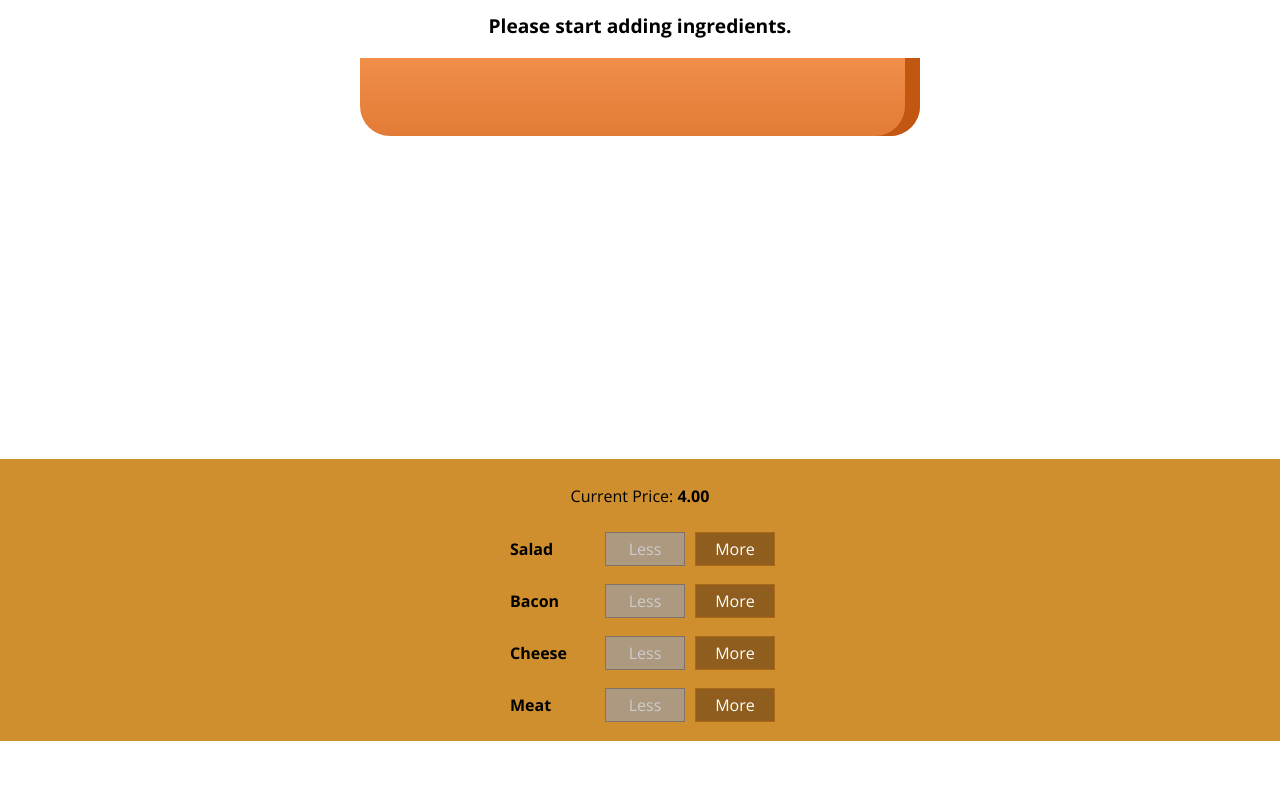
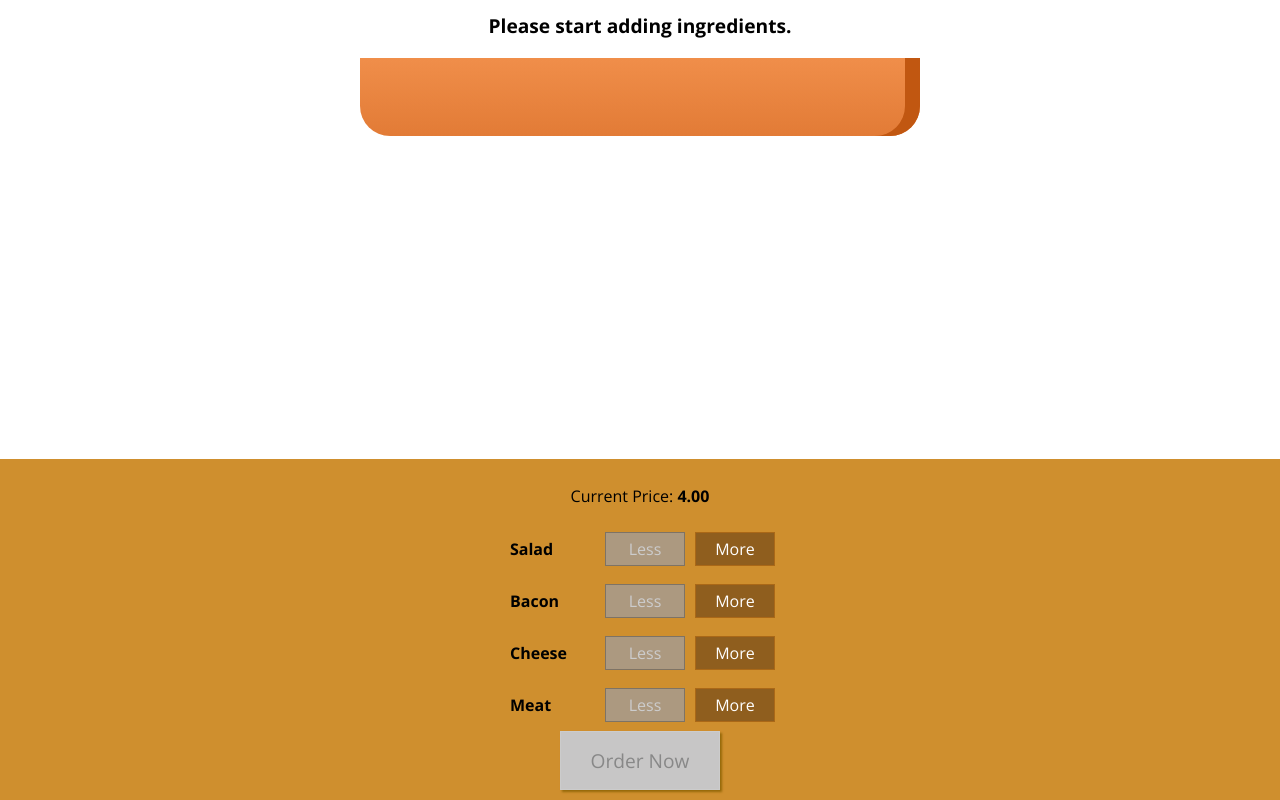
Before and after one commit to salehrezq/react-complete-guide-maximilian-burger-builder, a React (Create React App) app: page / in a window 1280 px wide. Shown: the part 223-1023 px from the top of the page. Before the commit the page ends 964 px from the top, so only its background shows below. Built offline with nearby package versions, Linux system fonts and the light colour scheme.

Commit message:
Add the order button
Lesson:
08. A Real App The Burger Builder (Basic Version)\
20. Adding the Order Button

```diff
--- a/src/components/Burger/BuildControls/BuildControls.js
+++ b/src/components/Burger/BuildControls/BuildControls.js
@@ -19,6 +19,11 @@ const BuildControls = props => (
          remove={() => props.removeIngredient(control.type)}
          disabled={props.disabled[control.type]}
       />)}
+      <button
+         className={classes.OrderButton}
+         disabled={!props.purchasable}>
+         Order Now
+      </button>
    </div>
 );
 
--- a/src/components/Burger/BuildControls/BuildControls.module.css
+++ b/src/components/Burger/BuildControls/BuildControls.module.css
@@ -8,3 +8,44 @@
    margin: auto;
    padding: 10px 0;
 }
+
+.OrderButton {
+   background-color: #DAD735;
+   outline: none;
+   cursor: pointer;
+   border: 1px solid #966909;
+   color: #966909;
+   font-family: inherit;
+   font-size: 1.2em;
+   padding: 15px 30px;
+   box-shadow: 2px 2px 2px #966909;
+}
+
+.OrderButton:hover, .OrderButton:active {
+   background-color: #A0DB41;
+   border: 1px solid #966909;
+   color: #966909;
+}
+
+.OrderButton:disabled {
+   background-color: #C7C6C6;
+   cursor: not-allowed;
+   border: 1px solid #ccc;
+   color: #888888;
+}
+
+.OrderButton:not(:disabled) {
+   animation: enable 0.3s linear;
+}
+
+@keyframes enable {
+   0% {
+      transform: scale(1);
+   }
+   60% {
+      transform: scale(1.1);
+   }
+   100% {
+      transform: scale(1);
+   }
+}
--- a/src/containers/BurgerBuilder/BurgerBuilder.js
+++ b/src/containers/BurgerBuilder/BurgerBuilder.js
@@ -19,31 +19,49 @@ class BurgerBuilder extends Component {
          cheese: 0,
          meat: 0,
       },
-      totalPrice: 4
+      totalPrice: 4,
+      purchasable: false
    }
 
    addIngredientHandler = (type) => {
-      this.setState((prevState, props) => {
-         return {
-            ingredients: {
-               ...this.state.ingredients,
-               [type]: prevState.ingredients[type] + 1
-            },
-            totalPrice: prevState.totalPrice + INGREDIENT_PRICES[type]
-         };
+
+      const updatedIngredients = {
+         ...this.state.ingredients,
+         [type]: this.state.ingredients[type] + 1
+      }
+
+      this.setState({
+         ingredients: updatedIngredients,
+         totalPrice: this.state.totalPrice + INGREDIENT_PRICES[type]
       });
+
+      this.updatePurchaseState(updatedIngredients);
    }
 
    removeIngredientHandler = (type) => {
-      this.setState((prevState, props) => {
-         return {
-            ingredients: {
-               ...this.state.ingredients,
-               [type]: (prevState.ingredients[type] > 0) ? prevState.ingredients[type] - 1 : 0
-            },
-            totalPrice: (prevState.totalPrice > 4) ? prevState.totalPrice - INGREDIENT_PRICES[type] : 4
-         };
+
+      const updatedIngredients = {
+         ...this.state.ingredients,
+         [type]: (this.state.ingredients[type] > 0) ? this.state.ingredients[type] - 1 : 0
+      }
+
+      this.setState({
+         ingredients: updatedIngredients,
+         totalPrice: (this.state.totalPrice > 4) ? this.state.totalPrice - INGREDIENT_PRICES[type] : 4
       });
+
+      this.updatePurchaseState(updatedIngredients);
+   }
+
+   updatePurchaseState = (ingredients) => {
+
+      const sum = Object.keys(ingredients).map((ingKey) => {
+         return ingredients[ingKey]
+      }).reduce(function (sum, ingValue) {
+         return sum + ingValue
+      }, 0);
+
+      this.setState({purchasable: sum > 0});
    }
 
    render() {
@@ -64,6 +82,7 @@ class BurgerBuilder extends Component {
                removeIngredient={this.removeIngredientHandler}
                disabled={disabledInfo}
                price={this.state.totalPrice}
+               purchasable={this.state.purchasable}
             />
          </Auxiliary>
       );
```
